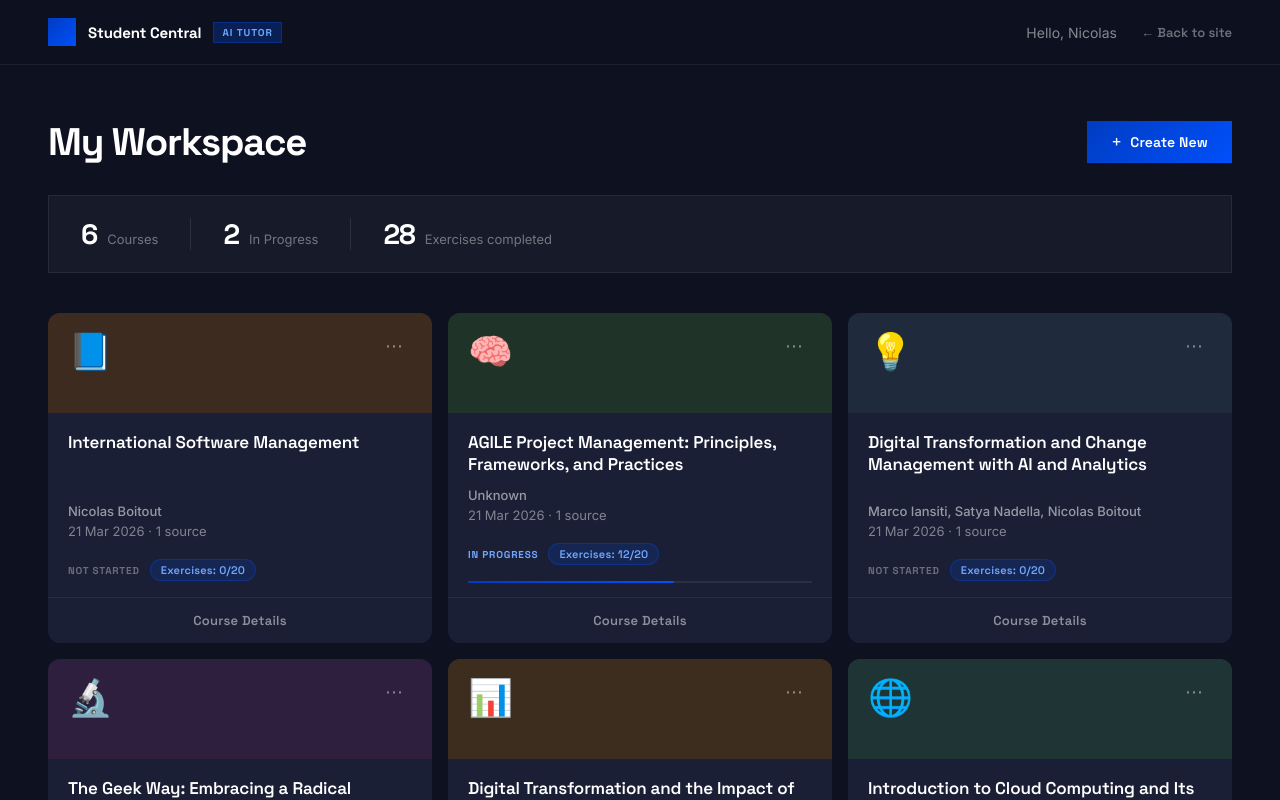
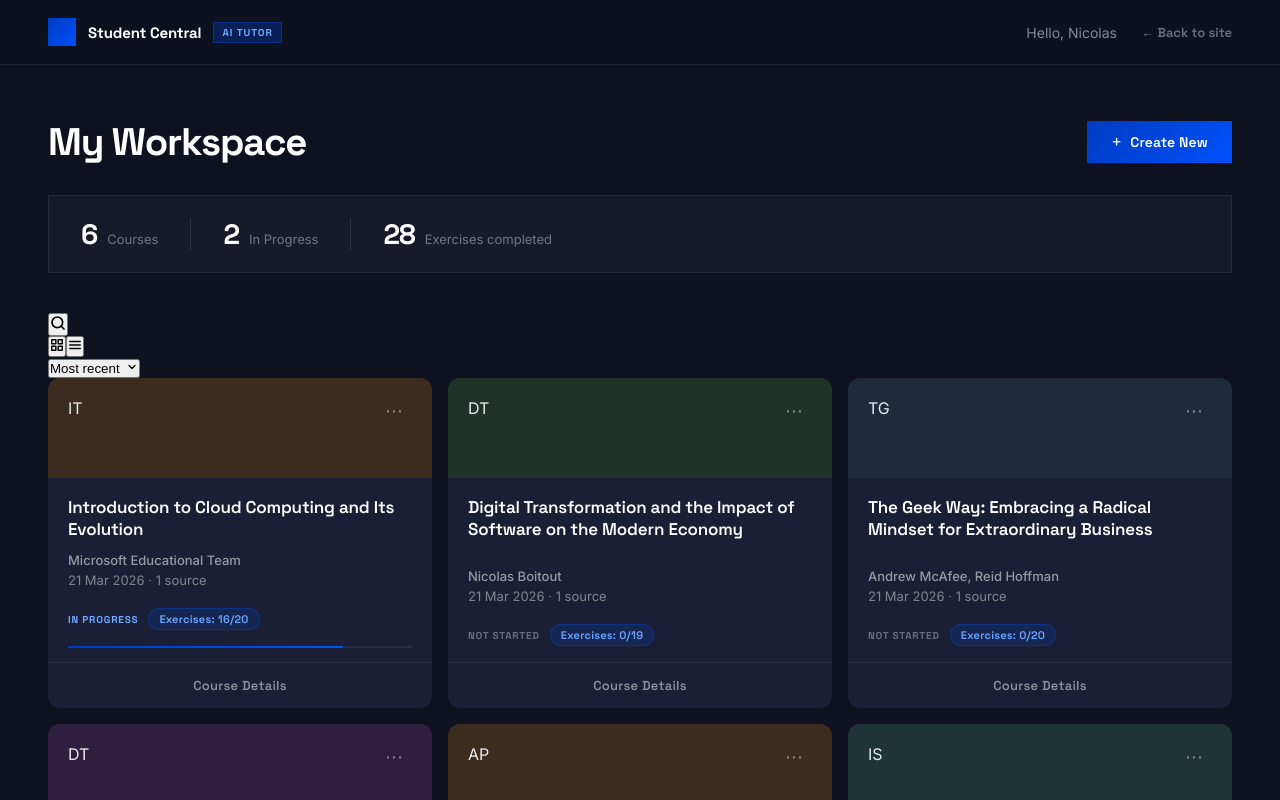
Before and after one commit to nboitout/student-central, a Next.js app: page /workspace in a window 1280 px wide. Shown: the top 800 px of the page. Built offline with nearby package versions, Linux system fonts and the light colour scheme.

Commit message:
Refactor CourseCard to use accents and initials

```diff
--- a/src/app/workspace/page.tsx
+++ b/src/app/workspace/page.tsx
@@ -369,23 +369,23 @@ function MCQModal({ course, onClose }: { course: Course; onClose: () => void })
 /* ════════════════════════════════════════════════════════
    COURSE CARD
 ════════════════════════════════════════════════════════ */
-const EMOJIS = ["📘","🧠","💡","🔬","📊","🌐","⚙️","🎯","📐","🏛️"];
+const CARD_ACCENTS = [
+  "#3d2b1f","#1f3328","#1f2a3d","#2d1f3d",
+  "#3d2d1f","#1f3535","#2a1f3d","#3d1f2a","#1f3d2a",
+];
 
 function CourseCard({ course, onDelete, onDetails, index }: { course: Course; onDelete: (id: string) => void; onDetails: (c: Course) => void; index: number }) {
   const [menuOpen, setMenuOpen] = useState(false);
   const progress = Math.round((course.exercisesDone / course.exercisesTotal) * 100);
-  const emoji = EMOJIS[index % EMOJIS.length];
+  const accentBg = CARD_ACCENTS[index % CARD_ACCENTS.length];
+  const initials = course.title.split(" ").slice(0, 2).map(w => w[0]).join("").toUpperCase();
   const sourceCount = course.source.split(",").length;
-  const date = new Date(parseInt(course.id) || Date.now());
-  const dateStr = isNaN(parseInt(course.id))
-    ? `${["Jan","Feb","Mar","Apr","May","Jun","Jul","Aug","Sep","Oct","Nov","Dec"][date.getMonth()]} ${date.getFullYear()}`
-    : new Date().toLocaleDateString("en-GB", { day: "numeric", month: "short", year: "numeric" });
+  const dateStr = new Date().toLocaleDateString("en-GB", { day: "numeric", month: "short", year: "numeric" });
 
   return (
     <div className={styles.card} onClick={() => onDetails(course)}>
-      {/* Coloured band with emoji + menu */}
-      <div className={styles.cardBand}>
-        <span className={styles.cardEmoji}>{emoji}</span>
+      <div className={styles.cardBand} style={{ background: accentBg }}>
+        <div className={styles.cardInitials}>{initials}</div>
         <div className={styles.cardMenu} onClick={(e) => e.stopPropagation()}>
           <button className={styles.menuTrigger} onClick={() => setMenuOpen(!menuOpen)}>⋯</button>
           {menuOpen && (
@@ -396,8 +396,6 @@ function CourseCard({ course, onDelete, onDetails, index }: { course: Course; on
           )}
         </div>
       </div>
-
-      {/* Body */}
       <div className={styles.cardBody}>
         <h3 className={styles.cardTitle}>{course.title}</h3>
         <div className={styles.cardMeta}>
@@ -405,24 +403,17 @@ function CourseCard({ course, onDelete, onDetails, index }: { course: Course; on
           <div className={styles.cardMetaLine}>{dateStr} · {sourceCount} source{sourceCount !== 1 ? "s" : ""}</div>
         </div>
       </div>
-
-      {/* Status & progress */}
       <div className={styles.cardStatus}>
         <div className={`${styles.statusBadge} ${styles[`status${course.status.replace(" ", "")}`]}`}>{course.status}</div>
         <div className={styles.exerciseBadge}>Exercises: {course.exercisesDone}/{course.exercisesTotal}</div>
       </div>
-
       {course.exercisesDone > 0 && (
         <div className={styles.progressTrack}>
           <div className={styles.progressFill} style={{ width: `${progress}%` }} />
         </div>
       )}
-
-      {/* Footer */}
       <div className={styles.cardFooter} onClick={(e) => e.stopPropagation()}>
-        <button className={styles.courseDetailsBtn} onClick={() => onDetails(course)}>
-          Course Details
-        </button>
+        <button className={styles.courseDetailsBtn} onClick={() => onDetails(course)}>Course Details</button>
       </div>
     </div>
   );
@@ -432,15 +423,37 @@ function CourseCard({ course, onDelete, onDetails, index }: { course: Course; on
    PAGE
 ════════════════════════════════════════════════════════ */
 type ModalView = "none" | "create" | "details" | "mcq";
+type SortKey   = "recent" | "title";
+type ViewMode  = "grid" | "list";
 
 export default function WorkspacePage() {
-  const [courses, setCourses] = useState<Course[]>(DEMO);
-  const [modal, setModal] = useState<ModalView>("none");
+  const [courses, setCourses]           = useState<Course[]>(DEMO);
+  const [modal, setModal]               = useState<ModalView>("none");
   const [activeCourse, setActiveCourse] = useState<Course | null>(null);
+  const [search, setSearch]             = useState("");
+  const [viewMode, setViewMode]         = useState<ViewMode>("grid");
+  const [sortKey, setSortKey]           = useState<SortKey>("recent");
+  const [sortOpen, setSortOpen]         = useState(false);
+  const [searchOpen, setSearchOpen]     = useState(false);
 
   const openDetails = (course: Course) => { setActiveCourse(course); setModal("details"); };
   const openMCQ     = () => setModal("mcq");
   const closeModal  = () => { setModal("none"); setActiveCourse(null); };
+
+  /* Filter + sort */
+  const filtered = courses
+    .filter(c =>
+      search === "" ||
+      c.title.toLowerCase().includes(search.toLowerCase()) ||
+      c.author.toLowerCase().includes(search.toLowerCase())
+    )
+    .sort((a, b) =>
+      sortKey === "title"
+        ? a.title.localeCompare(b.title)
+        : parseInt(b.id) - parseInt(a.id)
+    );
+
+  const SORT_LABELS: Record<SortKey, string> = { recent: "Most recent", title: "Title" };
 
   return (
     <div className={styles.page}>
@@ -459,9 +472,10 @@ export default function WorkspacePage() {
         </div>
       </header>
 
-      {/* Main */}
       <main className={styles.main}>
         <div className={styles.mainInner}>
+
+          {/* Page header */}
           <div className={styles.pageHeader}>
             <h1 className={styles.pageTitle}>My Workspace</h1>
             <button className={styles.createNewBtn} onClick={() => setModal("create")}>
@@ -478,17 +492,112 @@ export default function WorkspacePage() {
             <div className={styles.stat}><div className={styles.statValue}>{courses.reduce((a, c) => a + c.exercisesDone, 0)}</div><div className={styles.statLabel}>Exercises completed</div></div>
           </div>
 
-          {courses.length === 0 ? (
+          {/* ── Toolbar ── */}
+          <div className={styles.toolbar}>
+            {/* Search */}
+            <div className={styles.toolbarLeft}>
+              <div className={`${styles.searchWrap} ${searchOpen ? styles.searchOpen : ""}`}>
+                <button
+                  className={styles.toolBtn}
+                  onClick={() => { setSearchOpen(!searchOpen); if (searchOpen) setSearch(""); }}
+                  title="Search"
+                >
+                  <svg width="16" height="16" viewBox="0 0 24 24" fill="none" stroke="currentColor" strokeWidth="2.5" strokeLinecap="round" strokeLinejoin="round">
+                    <circle cx="11" cy="11" r="8"/><line x1="21" y1="21" x2="16.65" y2="16.65"/>
+                  </svg>
+                </button>
+                {searchOpen && (
+                  <input
+                    className={styles.searchInput}
+                    autoFocus
+                    placeholder="Search courses…"
+                    value={search}
+                    onChange={e => setSearch(e.target.value)}
+                  />
+                )}
+              </div>
+            </div>
+
+            {/* View toggle + sort */}
+            <div className={styles.toolbarRight}>
+              {/* View toggle pill */}
+              <div className={styles.viewToggle}>
+                <button
+                  className={`${styles.viewBtn} ${viewMode === "grid" ? styles.viewBtnActive : ""}`}
+                  onClick={() => setViewMode("grid")}
+                  title="Grid view"
+                >
+                  <svg width="14" height="14" viewBox="0 0 24 24" fill="none" stroke="currentColor" strokeWidth="2.5" strokeLinecap="round" strokeLinejoin="round">
+                    <rect x="3" y="3" width="7" height="7"/><rect x="14" y="3" width="7" height="7"/>
+                    <rect x="3" y="14" width="7" height="7"/><rect x="14" y="14" width="7" height="7"/>
+                  </svg>
+                </button>
+                <button
+                  className={`${styles.viewBtn} ${viewMode === "list" ? styles.viewBtnActive : ""}`}
+                  onClick={() => setViewMode("list")}
+                  title="List view"
+                >
+                  <svg width="14" height="14" viewBox="0 0 24 24" fill="none" stroke="currentColor" strokeWidth="2.5" strokeLinecap="round" strokeLinejoin="round">
+                    <line x1="3" y1="6" x2="21" y2="6"/><line x1="3" y1="12" x2="21" y2="12"/><line x1="3" y1="18" x2="21" y2="18"/>
+                  </svg>
+                </button>
+              </div>
+
+              {/* Sort dropdown */}
+              <div className={styles.sortWrap}>
+                <button className={styles.sortBtn} onClick={() => setSortOpen(!sortOpen)}>
+                  {SORT_LABELS[sortKey]}
+                  <svg width="12" height="12" viewBox="0 0 24 24" fill="none" stroke="currentColor" strokeWidth="2.5" strokeLinecap="round" strokeLinejoin="round" style={{ marginLeft: 6 }}>
+                    <polyline points="6 9 12 15 18 9"/>
+                  </svg>
+                </button>
+                {sortOpen && (
+                  <div className={styles.sortDropdown}>
+                    {(["recent","title"] as SortKey[]).map(k => (
+                      <button
+                        key={k}
+                        className={`${styles.sortItem} ${sortKey === k ? styles.sortItemActive : ""}`}
+                        onClick={() => { setSortKey(k); setSortOpen(false); }}
+                      >
+                        {SORT_LABELS[k]}
+                      </button>
+                    ))}
+                  </div>
+                )}
+              </div>
+            </div>
+          </div>
+
+          {/* Grid or List */}
+          {filtered.length === 0 ? (
             <div className={styles.emptyState}>
               <div className={styles.emptyIcon}>◻</div>
-              <div className={styles.emptyTitle}>No courses yet</div>
-              <div className={styles.emptyBody}>Create your first course card to get started.</div>
-              <button className={styles.createNewBtn} onClick={() => setModal("create")}><span className={styles.createPlus}>+</span>Create New</button>
+              <div className={styles.emptyTitle}>{search ? "No results found" : "No courses yet"}</div>
+              <div className={styles.emptyBody}>{search ? `No courses match "${search}".` : "Create your first course card to get started."}</div>
+              {!search && <button className={styles.createNewBtn} onClick={() => setModal("create")}><span className={styles.createPlus}>+</span>Create New</button>}
+            </div>
+          ) : viewMode === "grid" ? (
+            <div className={styles.grid}>
+              {filtered.map((c, i) => (
+                <CourseCard key={c.id} course={c} index={i} onDelete={(id) => setCourses(prev => prev.filter(x => x.id !== id))} onDetails={openDetails} />
+              ))}
             </div>
           ) : (
-            <div className={styles.grid}>
-              {courses.map((c, i) => (
-                <CourseCard key={c.id} course={c} index={i} onDelete={(id) => setCourses(prev => prev.filter(x => x.id !== id))} onDetails={openDetails} />
+            <div className={styles.listView}>
+              {filtered.map((c, i) => (
+                <div key={c.id} className={styles.listRow} onClick={() => openDetails(c)}>
+                  <div className={styles.listAccent} style={{ background: CARD_ACCENTS[i % CARD_ACCENTS.length] }}>
+                    <span className={styles.listInitials}>{c.title.split(" ").slice(0,2).map(w=>w[0]).join("").toUpperCase()}</span>
+                  </div>
+                  <div className={styles.listBody}>
+                    <div className={styles.listTitle}>{c.title}</div>
+                    <div className={styles.listMeta}>{c.author} · {new Date().toLocaleDateString("en-GB",{day:"numeric",month:"short",year:"numeric"})}</div>
+                  </div>
+                  <div className={styles.listRight}>
+                    <div className={`${styles.statusBadge} ${styles[`status${c.status.replace(" ","")}`]}`}>{c.status}</div>
+                    <div className={styles.exerciseBadge}>Exercises: {c.exercisesDone}/{c.exercisesTotal}</div>
+                  </div>
+                </div>
               ))}
             </div>
           )}
```
